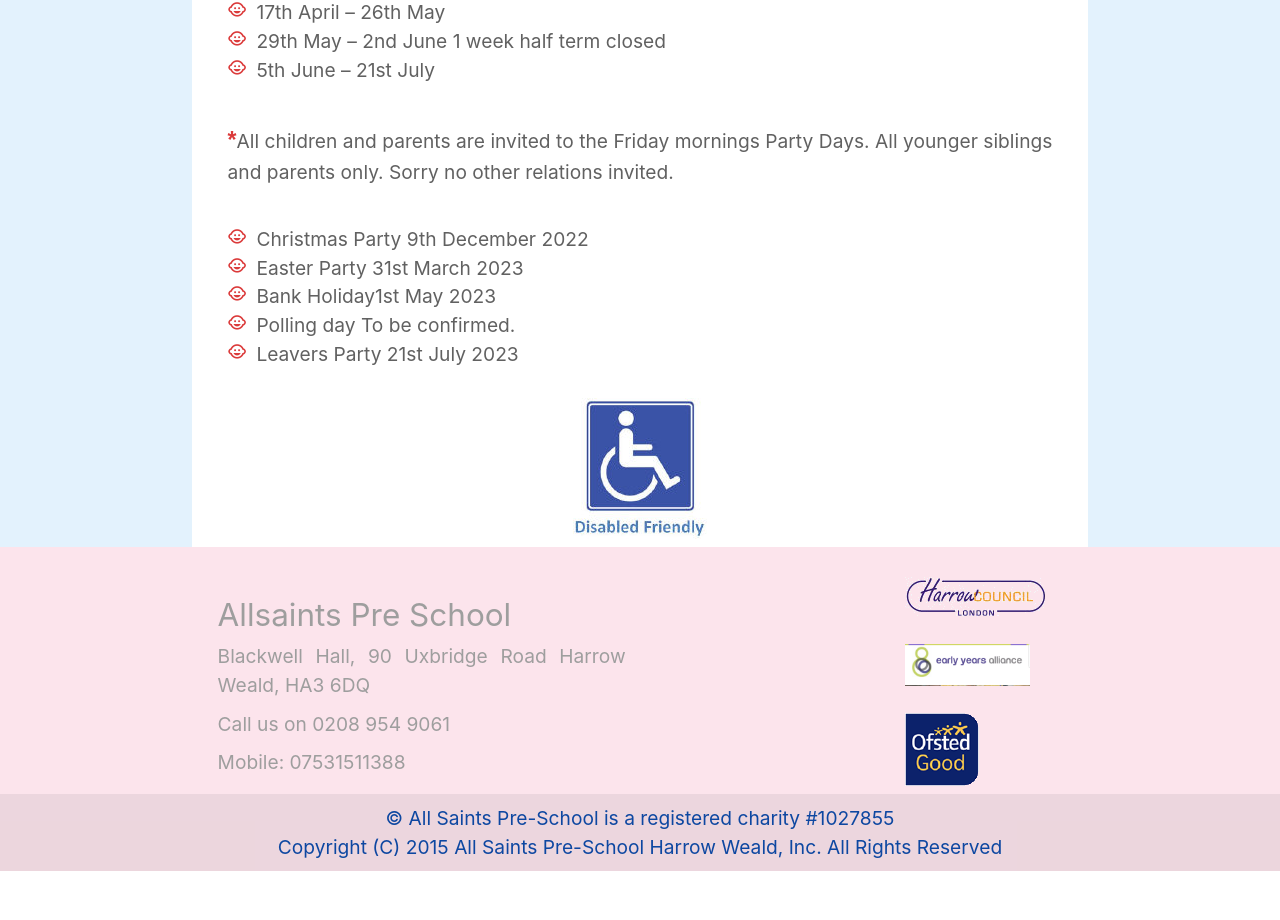
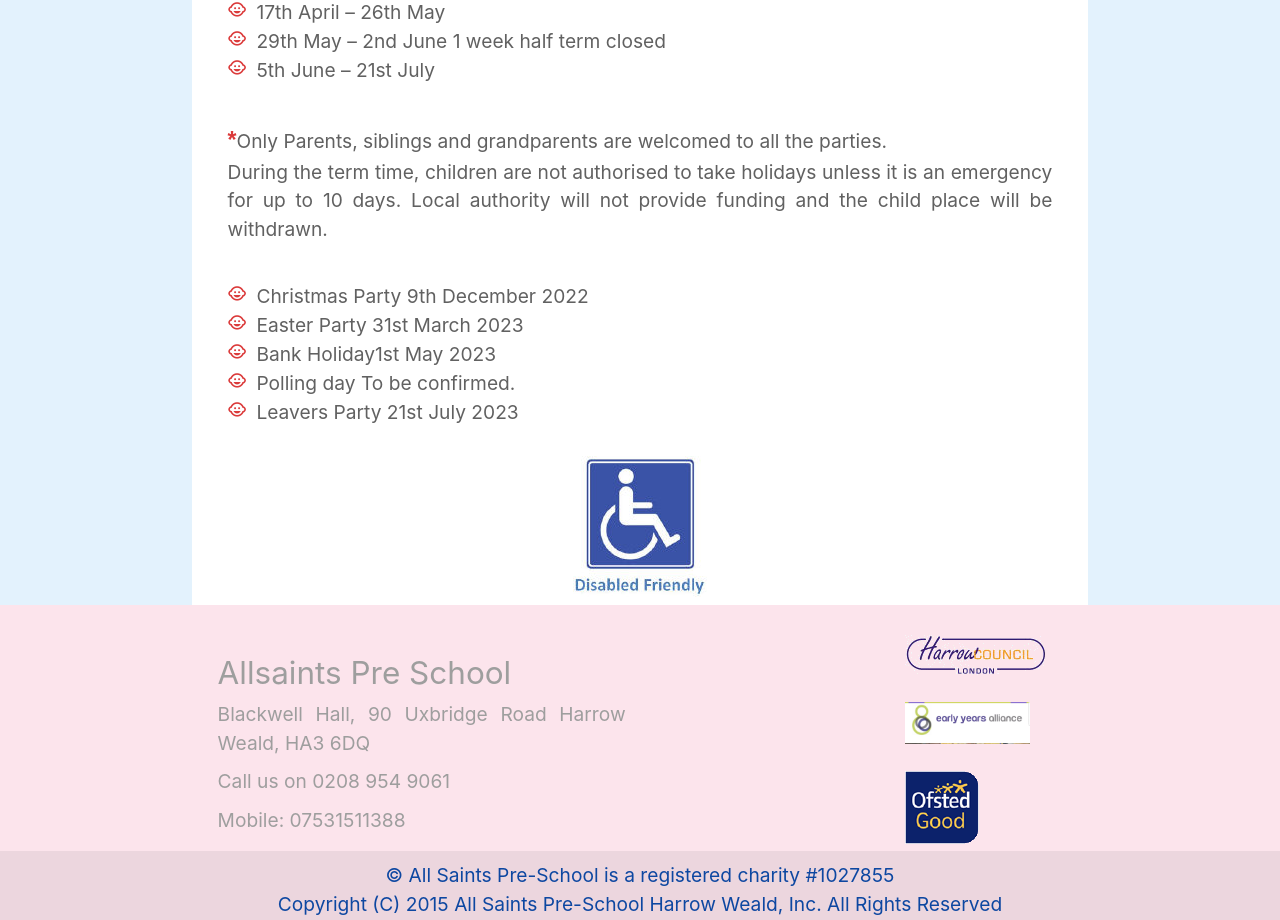
Before and after one commit to rajgthub/appdevdep, a React (Create React App) app: page /Termdates in a window 1280 px wide. Shown: the part 958-1878 px from the top of the page. Before the commit the page ends 1829 px from the top, so only its background shows below. Built offline with nearby package versions, Linux system fonts and the light colour scheme.

Commit message:
Updated term condition.

```diff
--- a/src/components/TermDates2022.js
+++ b/src/components/TermDates2022.js
@@ -60,8 +60,12 @@ const TermDates2022 = () => (
     <br />
     <p className="grey-text text-darken-2">
       <span className="termDates-header">*</span>
-      All children and parents are invited to the Friday mornings Party Days.
-      All younger siblings and parents only. Sorry no other relations invited.
+      Only Parents, siblings and grandparents are welcomed to all the parties.
+      <br />
+      During the term time, children are not authorised to take
+      holidays unless it is an emergency for up to 10 days. Local
+      authority will not provide funding and the child place will be
+      withdrawn.
     </p>
     <br />
     <ul className=" list grey-text text-darken-2">
```
